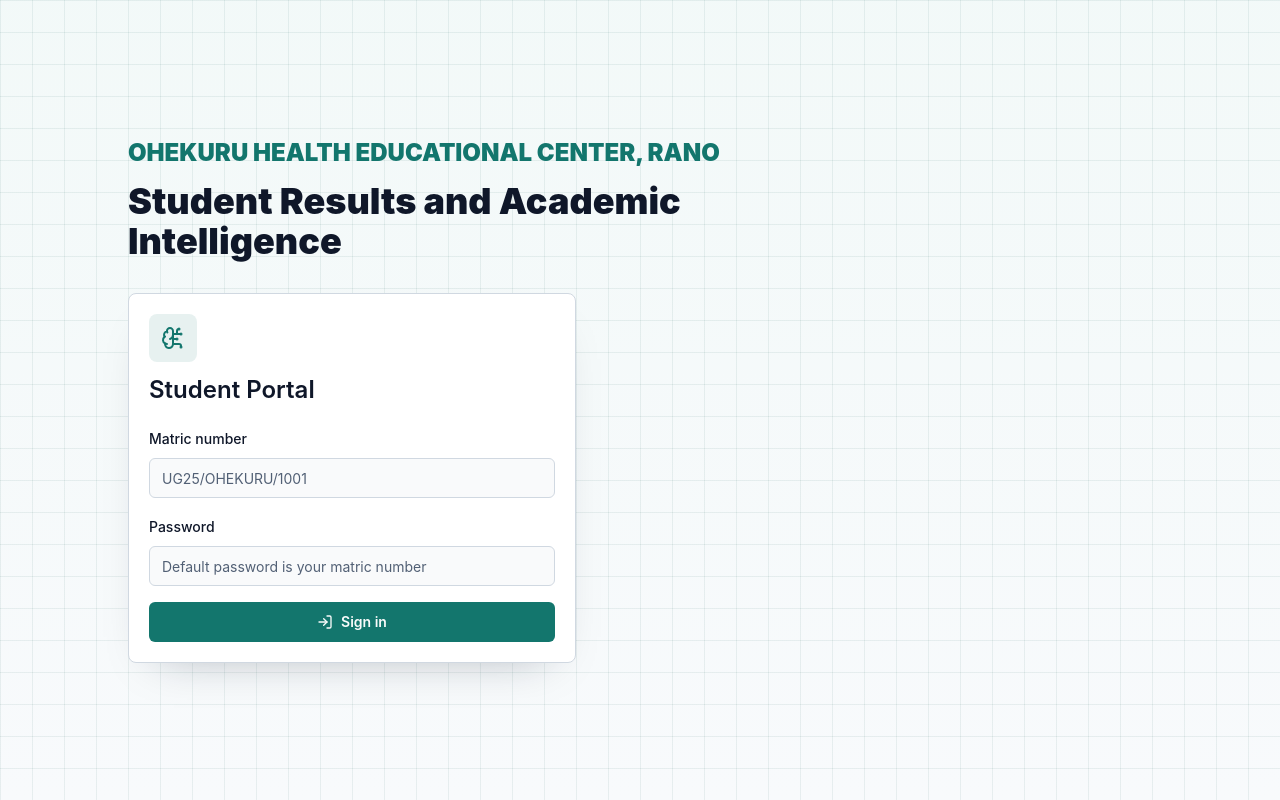
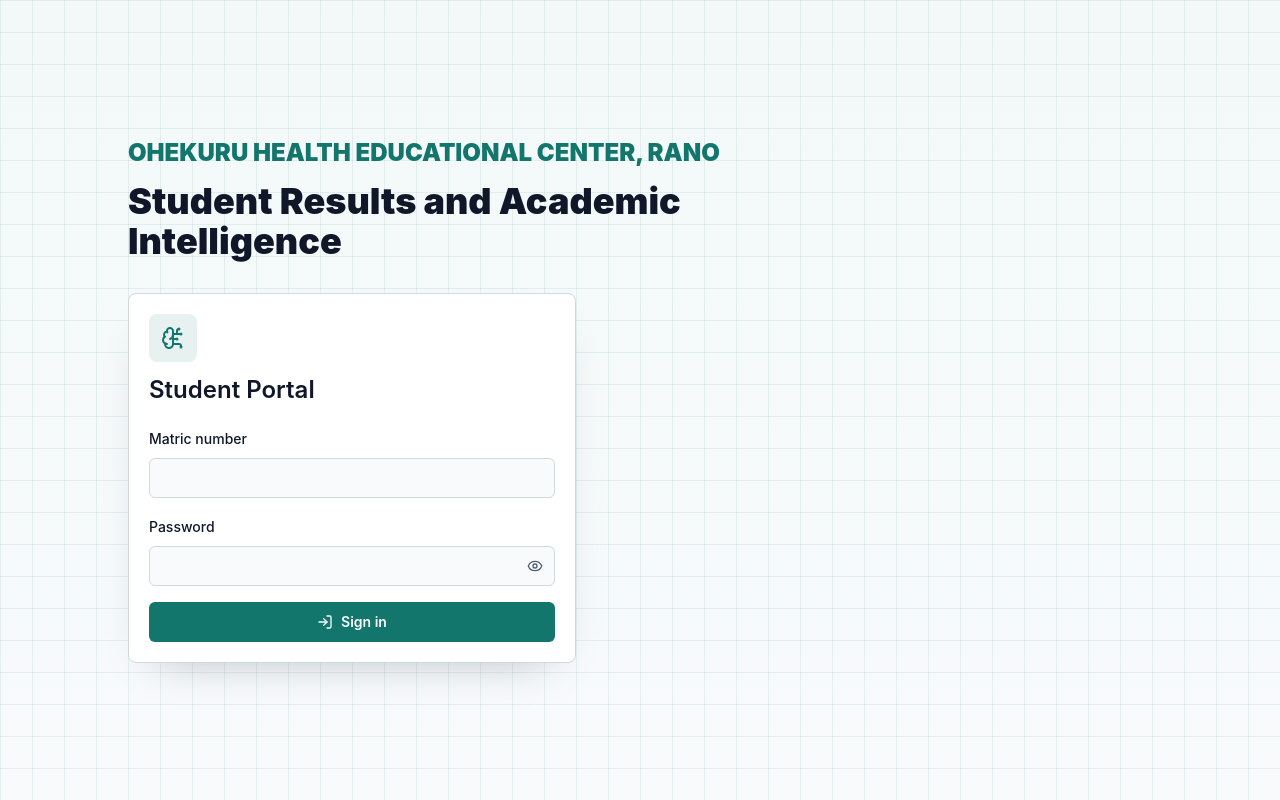
Before and after one commit to Adedoyinjr/OHEKURUMedicals, a Next.js app: page /login in a window 1280 px wide. Built offline with nearby package versions, Linux system fonts and the light colour scheme.

Commit message:
Add password visibility toggles

```diff
--- a/src/components/forms/admin-login-form.tsx
+++ b/src/components/forms/admin-login-form.tsx
@@ -2,7 +2,7 @@
 
 import { useState } from "react"
 import { useRouter } from "next/navigation"
-import { Loader2, LogIn, ShieldCheck } from "lucide-react"
+import { Eye, EyeOff, Loader2, LogIn, ShieldCheck } from "lucide-react"
 import { Button } from "@/components/ui/button"
 import { Card, CardContent, CardHeader, CardTitle } from "@/components/ui/card"
 import { Input } from "@/components/ui/input"
@@ -12,6 +12,7 @@ export function AdminLoginForm() {
   const router = useRouter()
   const [username, setUsername] = useState("")
   const [password, setPassword] = useState("")
+  const [showPassword, setShowPassword] = useState(false)
   const [error, setError] = useState("")
   const [loading, setLoading] = useState(false)
 
@@ -66,14 +67,30 @@ export function AdminLoginForm() {
 
           <div className="space-y-2">
             <Label htmlFor="adminPassword">Password</Label>
+            <div className="relative">
               <Input
                 id="adminPassword"
-              type="password"
+                type={showPassword ? "text" : "password"}
                 value={password}
                 onChange={(event) => setPassword(event.target.value)}
                 autoComplete="current-password"
+                className="pr-10"
                 required
               />
+              <button
+                type="button"
+                className="absolute inset-y-0 right-0 grid h-10 w-10 place-items-center text-muted-foreground hover:text-foreground"
+                onClick={() => setShowPassword((current) => !current)}
+                aria-label={showPassword ? "Hide password" : "Show password"}
+                title={showPassword ? "Hide password" : "Show password"}
+              >
+                {showPassword ? (
+                  <EyeOff className="h-4 w-4" aria-hidden="true" />
+                ) : (
+                  <Eye className="h-4 w-4" aria-hidden="true" />
+                )}
+              </button>
+            </div>
           </div>
 
           {error ? (
--- a/src/components/forms/login-form.tsx
+++ b/src/components/forms/login-form.tsx
@@ -2,7 +2,7 @@
 
 import { useState } from "react"
 import { useRouter } from "next/navigation"
-import { BrainCircuit, Loader2, LogIn } from "lucide-react"
+import { BrainCircuit, Eye, EyeOff, Loader2, LogIn } from "lucide-react"
 import { Button } from "@/components/ui/button"
 import { Card, CardContent, CardHeader, CardTitle } from "@/components/ui/card"
 import { Input } from "@/components/ui/input"
@@ -13,6 +13,7 @@ export function LoginForm() {
   const router = useRouter()
   const [matricNo, setMatricNo] = useState("")
   const [password, setPassword] = useState("")
+  const [showPassword, setShowPassword] = useState(false)
   const [error, setError] = useState("")
   const [loading, setLoading] = useState(false)
 
@@ -61,22 +62,36 @@ export function LoginForm() {
               value={matricNo}
               onChange={(event) => setMatricNo(normalizeMatricNo(event.target.value))}
               autoComplete="username"
-              placeholder="UG25/OHEKURU/1001"
               required
             />
           </div>
 
           <div className="space-y-2">
             <Label htmlFor="password">Password</Label>
+            <div className="relative">
               <Input
                 id="password"
-              type="password"
+                type={showPassword ? "text" : "password"}
                 value={password}
                 onChange={(event) => setPassword(event.target.value)}
                 autoComplete="current-password"
-              placeholder="Default password is your matric number"
+                className="pr-10"
                 required
               />
+              <button
+                type="button"
+                className="absolute inset-y-0 right-0 grid h-10 w-10 place-items-center text-muted-foreground hover:text-foreground"
+                onClick={() => setShowPassword((current) => !current)}
+                aria-label={showPassword ? "Hide password" : "Show password"}
+                title={showPassword ? "Hide password" : "Show password"}
+              >
+                {showPassword ? (
+                  <EyeOff className="h-4 w-4" aria-hidden="true" />
+                ) : (
+                  <Eye className="h-4 w-4" aria-hidden="true" />
+                )}
+              </button>
+            </div>
           </div>
 
           {error ? (
```
Lines whose indentation alone changed are shown as unchanged.
